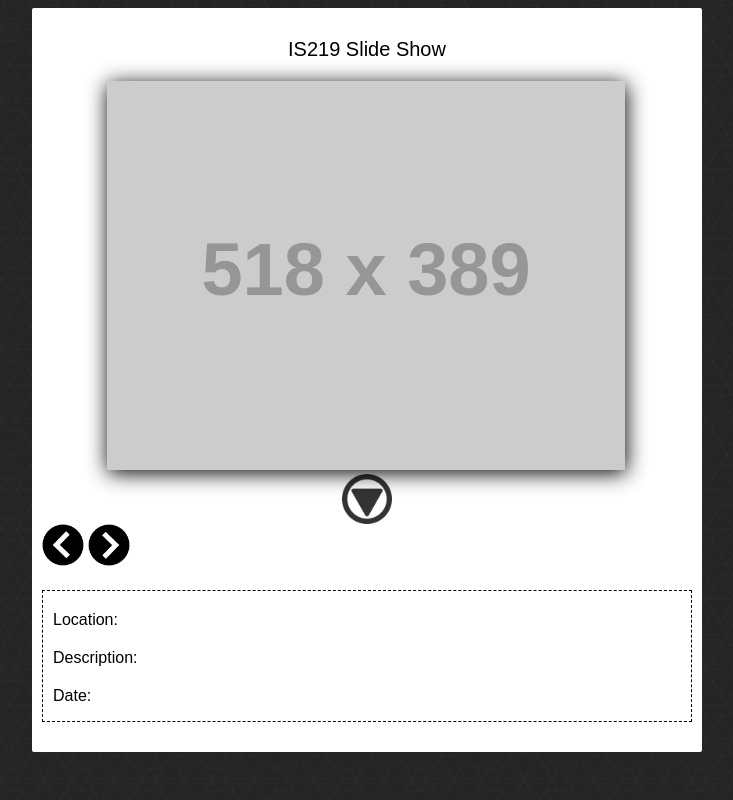
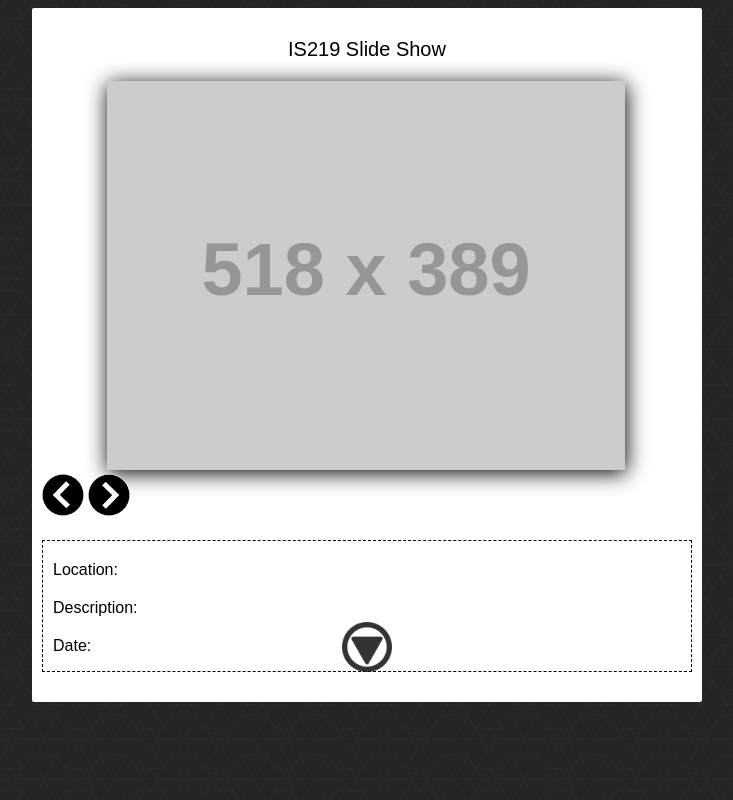
Before and after one commit to cog3/ProjectTwoIS219, a PHP site: page /index.html in a window 1280 px wide. Shown: the whole page, without its empty margins (273-1006 px from the left). Run offline with PHP 8.4, Linux system fonts and the light colour scheme; grey boxes labelled with a size stand in for pictures from a placeholder-image service; some libraries are stand-ins or nearby versions.

Commit message:
correct position for indicator

```diff
--- a/css/style.css
+++ b/css/style.css
@@ -25,15 +25,17 @@ body {
 }
 
 .moreIndicator {
-	clear: both;
-	margin-left: auto;
-	margin-right: auto;
-	display: block;
 	height: 50px;
 	width: 50px;
 	z-index: 10000;
 	opacity: .8;
-	top: 0px;
+	bottom: 10px;
+	position: absolute;
+	display: block;
+	margin: auto;
+	left: 0;
+    right: 0;
+    bottom: 0;
 }
 
 .thumbnail {
```
